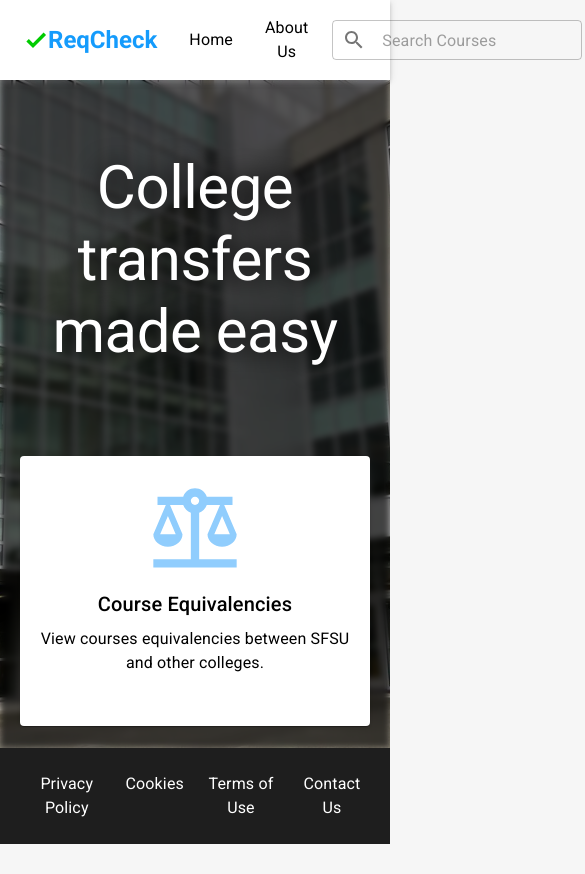
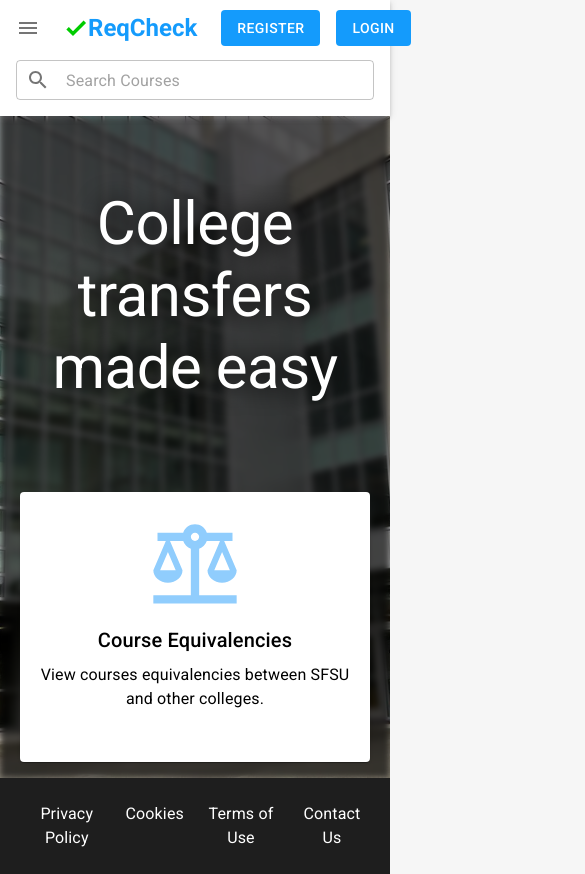
Before and after one commit to PianomanEric/reqcheck, a React (Create React App) app in the folder Milestones/M4/BetaPrototype/client/: page / in a window 390 px wide. Shown: the top 874 px of the page, 585 px wide, since content can reach past the window. Before the commit the page ends 844 px from the top, so only its background shows below. Built offline with nearby package versions, Linux system fonts and the light colour scheme; no server answers.

Commit message:
Made the nav bar more mobile friendly

```diff
--- a/Milestones/M4/BetaPrototype/client/src/components/CourseSearchBar.js
+++ b/Milestones/M4/BetaPrototype/client/src/components/CourseSearchBar.js
@@ -12,7 +12,7 @@ import { useNavigate } from 'react-router-dom';
 import axios from 'axios';
 import { decodeCourseID } from '../util/FormatData';
 
-export default function Course() {
+export default function Course(props) {
     const navigate = useNavigate();
 
     const [searchResults, setSearchResults] = useState([]);
@@ -101,10 +101,6 @@ export default function Course() {
           options={searchResults}
           value={searchTerms}
           //inputValue={autocompleteInputValue}
-          sx={{
-            mx: 1,
-            width: '250px',
-          }}
           renderOption={(props, option) => {
             console.log(option);
             return <Box {...props}>
@@ -205,6 +201,12 @@ export default function Course() {
               placeholder='Search Courses'/>
             )
           }}
+          {...props}
+          sx={{
+            mx: 1,
+            width: '100%',
+            ...props.sx,
+          }}
         /*
         onHighlightChange={(e, option) => {
           console.log(e);
--- a/Milestones/M4/BetaPrototype/client/src/layouts/Navbar.js
+++ b/Milestones/M4/BetaPrototype/client/src/layouts/Navbar.js
@@ -2,7 +2,10 @@ import {
   AppBar,
   Box,
   Button,
+  Drawer,
+  IconButton,
   Link,
+  List,
   Typography,
 } from '@mui/material';
 import { useState } from 'react';
@@ -11,7 +14,43 @@ import CourseSearchBar from '../components/CourseSearchBar';
 import { Link as RouterLink } from 'react-router-dom';
 import { useAuth } from '../hooks/useAuth';
 
+import MenuIcon from '@mui/icons-material/Menu';
+import CloseIcon from '@mui/icons-material/Close';
 import CheckIcon from '@mui/icons-material/Check';
+
+const NavButton = (props) => {
+  return <Button variant='contained' {...props} sx={{
+    mx: 1,
+    color: 'common.white',
+    flexShrink: 0,
+    ...props.sx
+  }}/>
+}
+
+const CloseButton = (props) => {
+  return (
+    <IconButton onClick={props.onClick} key="Menu" sx={{
+      display: "flex",
+      alignItems: "center",
+      p: 1,
+    }}>
+      <CloseIcon />
+    </IconButton>
+  )
+}
+
+const MenuButton = (props) => {
+  return (
+    <IconButton onClick={props.onClick} key="Menu" {...props} sx={{
+      display: "flex",
+      alignItems: "center",
+      height: '40px',
+      ...props.sx,
+    }}>
+      <MenuIcon />
+    </IconButton>
+  )
+}
 
 export default function Navbar() {
 
@@ -19,8 +58,7 @@ export default function Navbar() {
 
   const [showLoginSignupDialog, setShowLoginSignupDialog] = useState(false);
   const [loginSignupDialogPage, setLoginSignupDialogPage] = useState('Login');
-
-
+  const [drawerOpen, setDrawerOpen] = useState(false);
 
   const handleLogout = () => {
     logout();
@@ -40,18 +78,43 @@ export default function Navbar() {
     setShowLoginSignupDialog(false);
   }
 
+  const handleDrawerToggle = () => {
+    setDrawerOpen(!drawerOpen);
+  }
+
+  const handleCloseDrawer = () => {
+    setDrawerOpen(!drawerOpen);
+  }
+
   return (
     <AppBar position='sticky' elevation={3} sx={{
       p: 1,
       display: 'flex',
-      flexDirection: 'row',
+      flexDirection: 'column',
       justifyContent: 'space-between',
+      alignItems: 'center',
     }}>
       <Box sx={{
         display: 'flex',
         flexDirection: 'row',
         alignItems: 'center',
+        width: '100%',
       }}>
+        <Box sx={{
+          display: 'flex',
+          flexDirection: 'row',
+          alignItems: 'center',
+          width: {
+            xs: '100%',
+            sm: 'auto',
+          }
+        }}>
+          <MenuButton onClick={handleDrawerToggle} sx={{
+            display: {
+              xs: "block",
+              sm: "none",
+            },
+          }}/>
           <Link component={RouterLink} to='/'>
             <Typography component='div' variant='h5' align='center' color='initial' sx={{
               px: 2,
@@ -73,10 +136,13 @@ export default function Navbar() {
           </Link>
         </Box>
         <Box sx={{
-        display: 'flex',
-        flexGrow: 1,
+          display: {
+            xs: 'none',
+            sm: 'flex',
+          },
           flexDirection: 'row',
           alignItems: 'center',
+          flexGrow: 0,
         }}>
           <Link component={RouterLink} to='/'>
             <Typography variant='body1' align='center' color='initial' sx={{
@@ -99,37 +165,89 @@ export default function Navbar() {
           display: 'flex',
           flexDirection: 'row',
           alignItems: 'center',
+          justifyContent: 'flex-end',
+          flexGrow: {
+            xs: 0,
+            sm: 1,
+          }
+        }}>
+          <CourseSearchBar sx={{
+            display: {
+              xs: 'none',
+              md: 'block',
+            },
+            flexGrow: 1,
+          }}/>
 
-      }}>
-        <CourseSearchBar/>
           {
           !isLoggedIn() ? <>
-            <Button variant='contained' onClick={handleShowSignup} sx={{
-              mx: 1,
-              color: 'common.white',
-            }}>
+            <NavButton onClick={handleShowSignup}>
               Register
-            </Button>
-            <Button variant='contained' onClick={handleShowLogin} sx={{
-              mx: 1,
-              color: 'common.white',
-            }}>
+            </NavButton>
+            <NavButton onClick={handleShowLogin}>
               Login
-            </Button>
+            </NavButton>
           </> : <>
             <Typography sx={{mx: 1}}>
               {'Logged in as ' + auth.firstname + ' ' + auth.lastname}
             </Typography>
-            <Button variant='contained' onClick={handleLogout} sx={{
-              mx: 1,
-              color: 'common.white',
-            }}>
+            <NavButton onClick={handleLogout}>
               Sign Out
-            </Button>
+            </NavButton>
           </>
           }
+
         </Box>
         <LoginSignupDialog open={showLoginSignupDialog} page={loginSignupDialogPage} onPageChange={setLoginSignupDialogPage} onClose={handleCloseLoginSignup}></LoginSignupDialog>
+      </Box>
+
+      <CourseSearchBar sx={{
+        display: {
+          xs: 'block',
+          md: 'none',
+        },
+        p: 1,
+        pt: 1.5,
+        flexGrow: 1,
+      }}/>
+      <Drawer variant="temporary" open={drawerOpen} onClose={handleDrawerToggle} PaperProps={{onClick: handleCloseDrawer}} sx={{
+        display: {
+          xs: "flex",
+          sm: "none",
+        },
+        flexDirection: "column",
+      }}>
+        <Box sx={{
+          display: "flex",
+          flexDirection: "row-reverse",
+          width: "250px",
+          p: 1,
+        }}>
+          <CloseButton onClose={handleDrawerToggle} />
+        </Box>
+        <List sx={{
+          flexGrow: 1,
+        }}>
+          <Link component={RouterLink} to='/'>
+            <Typography variant='body1' color='initial' sx={{
+              px: 3,
+              py: 1,
+            }}>
+              Home
+            </Typography>
+          </Link>
+          <Link component={RouterLink} to='/about'>
+            <Typography variant='body1' color='initial' sx={{
+              px: 3,
+              py: 1,
+            }}>
+              About Us
+            </Typography>
+          </Link>
+        </List>
+      </Drawer>
+
     </AppBar>
+
   );
 }
```
Also changed, not shown: 1 other file (tests, documents, lock files or other folders). Lines whose indentation alone changed are shown as unchanged.
